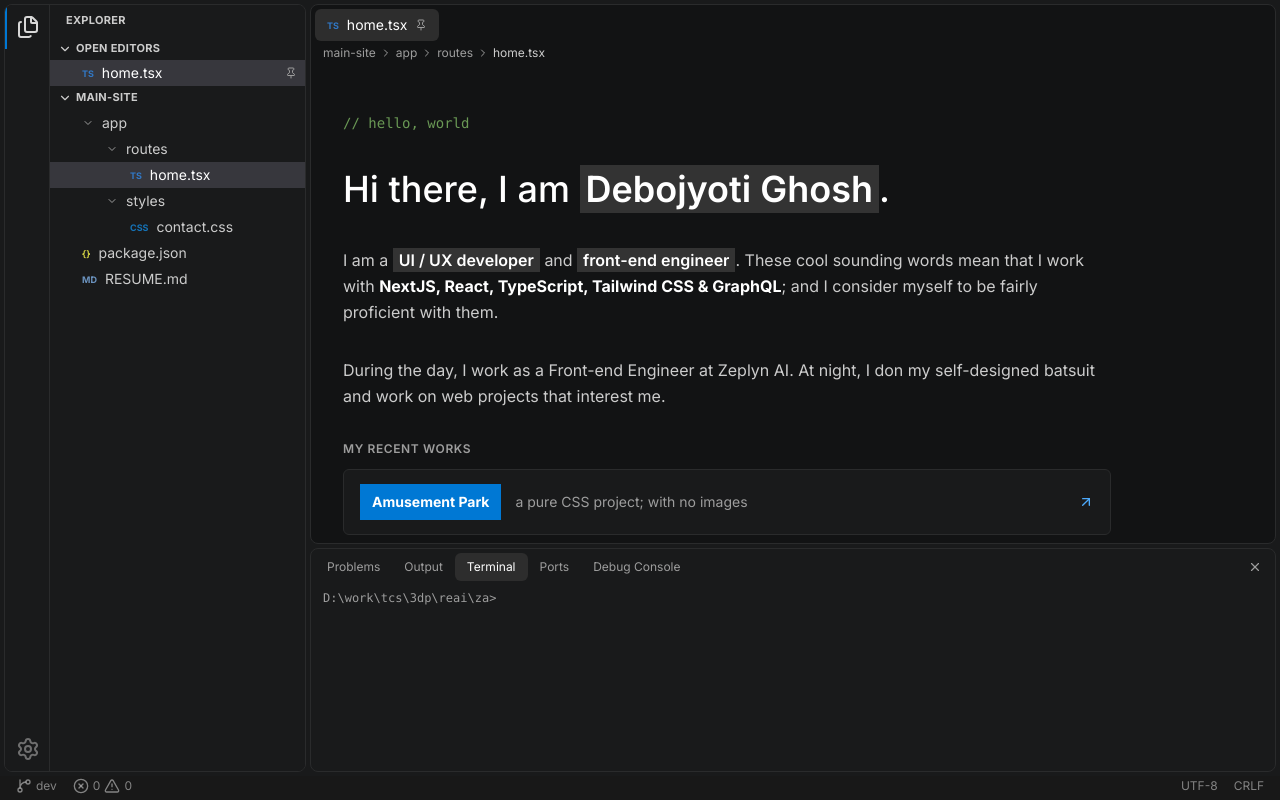
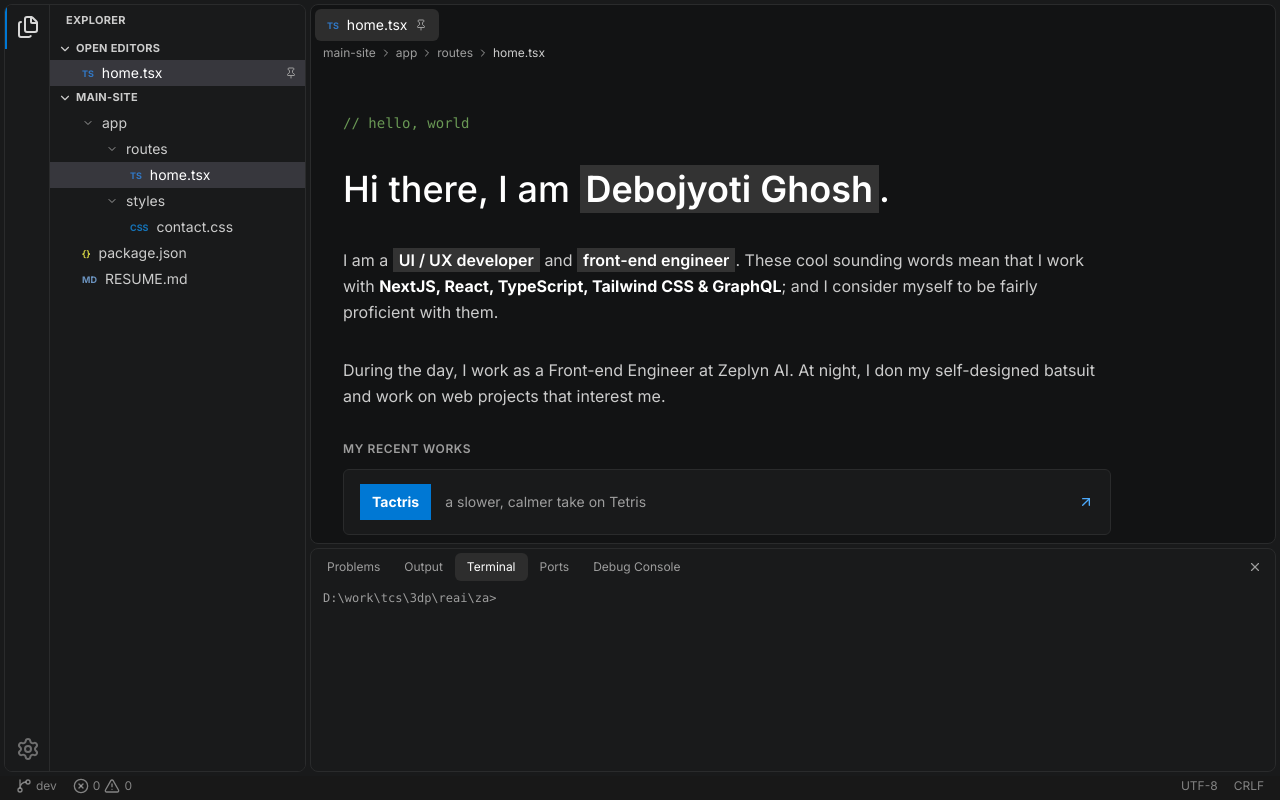
Before and after one commit to gdebojyoti/main-site, a Next.js app: page / in a window 1280 px wide. Built offline with nearby package versions, Linux system fonts and the light colour scheme.

Commit message:
"Recent works" updated.

```diff
--- a/vsc/editorArea/files/HomeFile.tsx
+++ b/vsc/editorArea/files/HomeFile.tsx
@@ -85,6 +85,11 @@ const HomeFile = () => {
 
 const worksData = [
   {
+    name: "Tactris",
+    description: "a slower, calmer take on Tetris",
+    url: "https://tablehop.games/tactris",
+  },
+  {
     name: "Amusement Park",
     description: "a pure CSS project; with no images",
     url: "https://css-park.debojyotighosh.com/",
```
